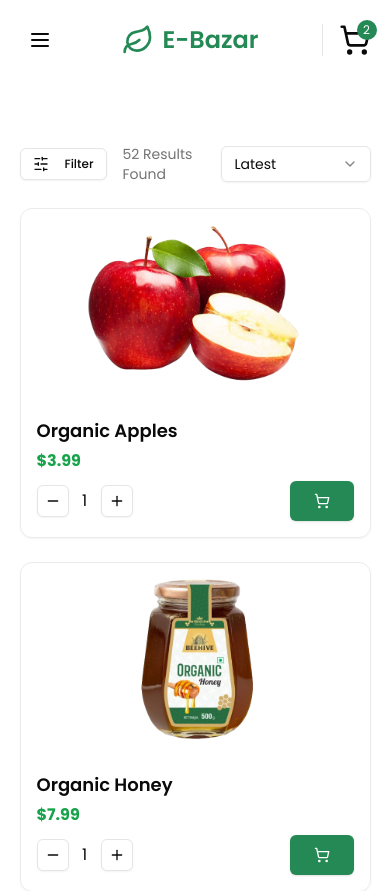
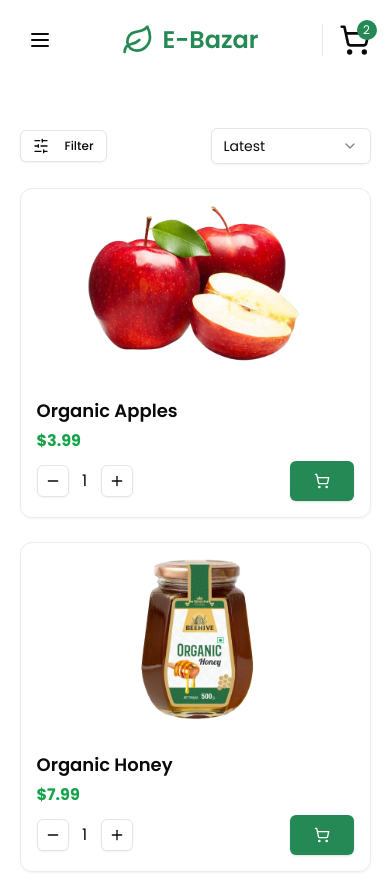
Before and after one commit to Sadiqur057/E-Bazar-Frontend, a Next.js app: page /shop in a window 390 px wide. Shown: the top 891 px of the page. Built offline with nearby package versions, Linux system fonts and the light colour scheme.

Commit message:
updated spacing

```diff
--- a/src/components/home/Hero.jsx
+++ b/src/components/home/Hero.jsx
@@ -37,7 +37,7 @@ const features = [
 
 const Hero = () => {
   return (
-    <section className="container pt-12 space-y-8">
+    <section className="container space-y-8 md:pt-12">
       <div className="grid gap-6 lg:grid-cols-[2fr,1fr]">
         <div className="relative rounded-xl overflow-hidden bg-gradient-to-r from-[#005C2B] to-[#0064009e] text-white">
           <div className="px-6 lg:px-12 py-8 lg:py-16 flex flex-col justify-center h-full">
@@ -62,7 +62,7 @@ const Hero = () => {
           </div>
           <div className="absolute bottom-0 right-0 h-full w-full flex justify-end">
             <Image
-              className="object-contain object-right-bottom w-1/2"
+              className="object-contain object-right-bottom w-3/4 md:w-1/2"
               src={BannerImg}
               alt="Fresh food"
             />
--- a/src/components/shop/Shop.jsx
+++ b/src/components/shop/Shop.jsx
@@ -61,7 +61,7 @@ const products = [
 
 const Shop = () => {
   return (
-    <div className="container py-4">
+    <div className="container pb-8">
       <div className="lg:grid lg:grid-cols-[240px,1fr] gap-10">
         <ShopSidebar className="hidden lg:block" />
         <div>
--- a/src/components/shop/ShopHeader.jsx
+++ b/src/components/shop/ShopHeader.jsx
@@ -27,7 +27,7 @@ export function ShopHeader() {
             <ShopSidebar className="mt-8" />
           </SheetContent>
         </Sheet>
-        <p className="text-sm text-muted-foreground">52 Results Found</p>
+        <p className="text-sm text-muted-foreground hidden md:block">52 Results Found</p>
       </div>
       <Select defaultValue="latest">
         <SelectTrigger className="w-[160px]">
```
